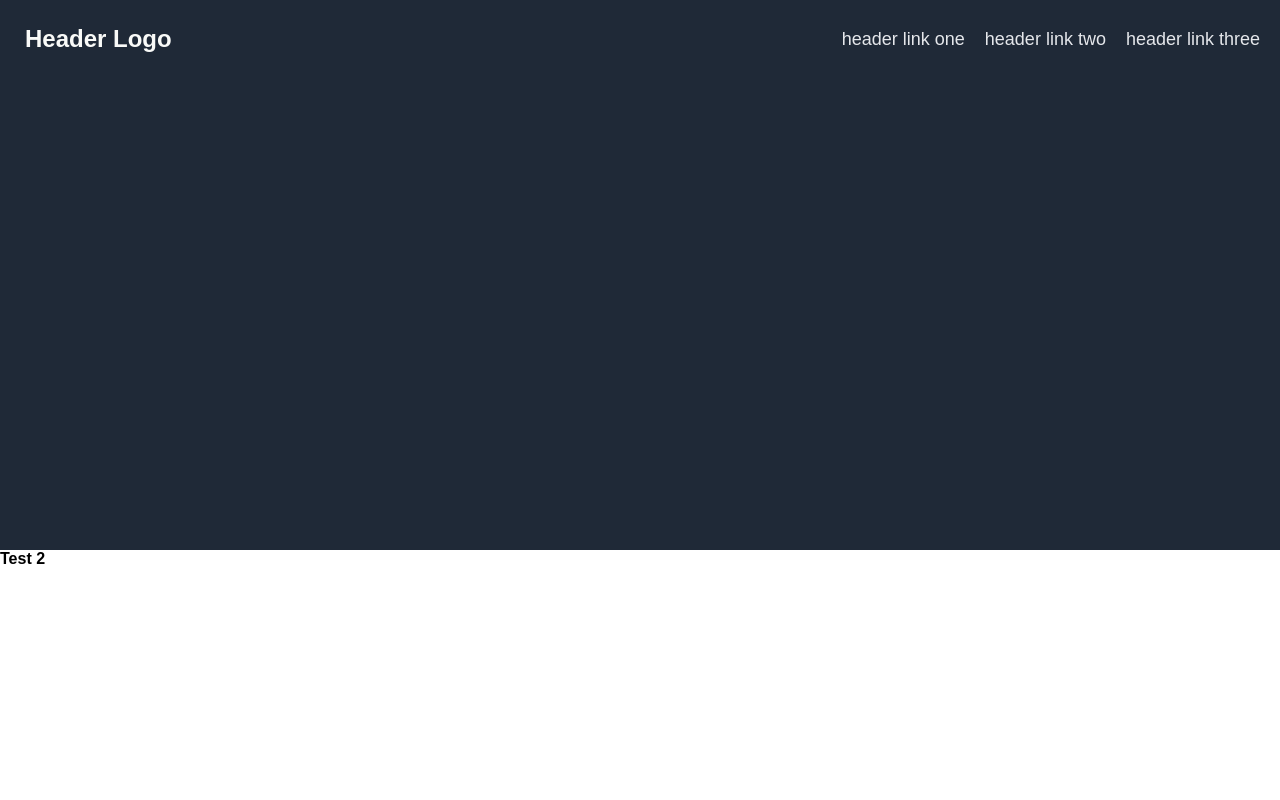
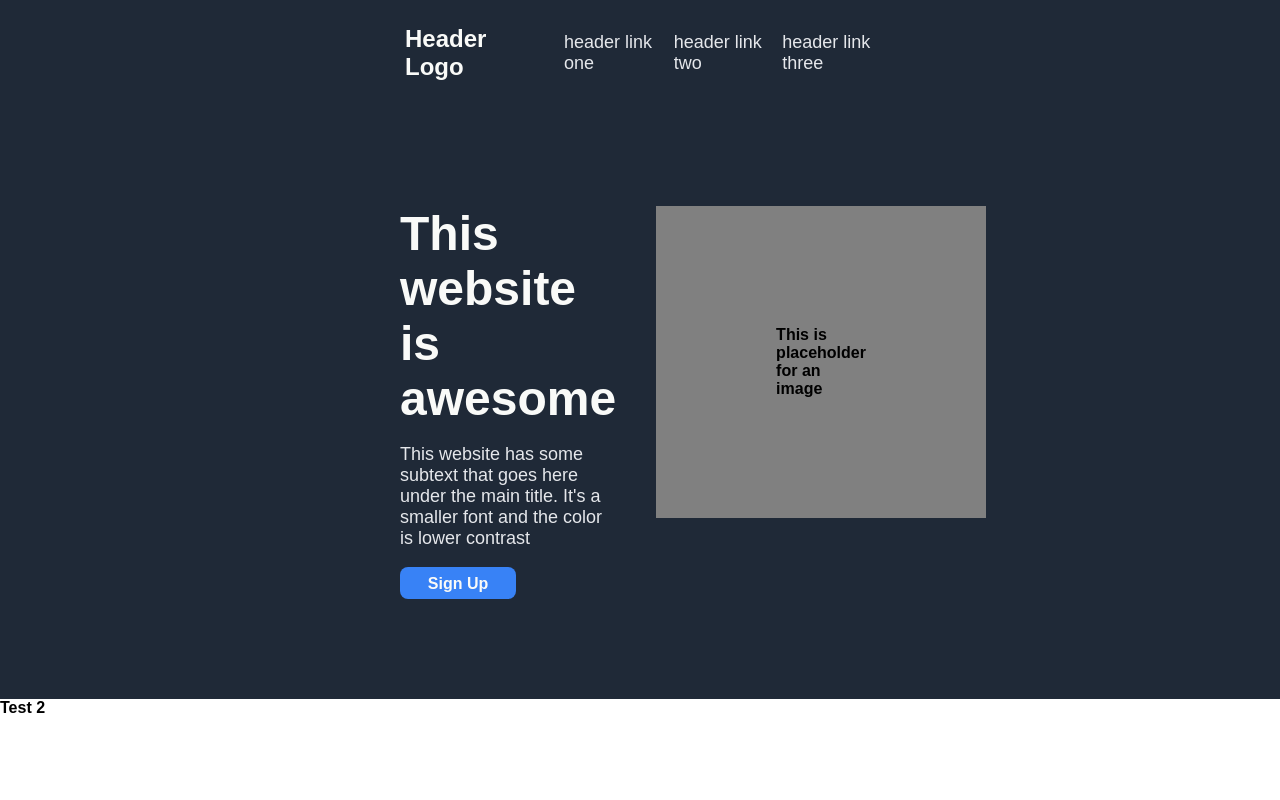
Before and after one commit to estacioramalho/odin-landing-page, a plain HTML site: page index.html in a window 1280 px wide. Shown: the top 800 px of the page. Drawn offline with Linux system fonts and the light colour scheme.

Commit message:
Updated Body/Header

```diff
--- a/index.html
+++ b/index.html
@@ -8,18 +8,28 @@
     <link rel="stylesheet" href="style.css">
 </head>
 <body>
-    <div class="headblock">
     <header>
         <h2>Header Logo</h2>
         <nav>
-                <ul class="menu">
+            <ul class="header-menu">
                 <li>header link one</li>
                 <li>header link two</li>
                 <li>header link three</li>
             </ul>
         </nav>
     </header>
-    </div>
+
+    <main class="main-top">
+        <section class="heroleft">
+            <p class="heromain">This website is awesome</p>
+            <p class="herosecondary">This website has some subtext that goes here under the main title. It's a smaller font and the color is lower contrast</p>
+            <div class="button"><b>Sign Up</b></div>
+        </section>
+
+        <aside class="hero-right">
+        <div class="placeholder"><b>This is placeholder for an image</b></div>
+        </aside>
+    </main>
 
     <div class="neckblock">
         <b>Test 2</b>
--- a/style.css
+++ b/style.css
@@ -1,64 +1,102 @@
 body{
-    margin: 0;
-    font-family: sans-serif;
+    margin:0;
+    font-family:sans-serif;
 }
 
-.headblock{
-    background-color:#1F2937;
-    height: 550px;
-}
-
+/*Header Block. Same background as the body*/
 header {
     display:flex;
     justify-content:space-between;
     padding:20px;
-    align-items: center;
+    align-items:center;
+    background-color:#1F2937;
+    padding-left:400px;
+    padding-right:400px;
 }
 
 /*Header Logo*/
 header h2{
     margin:0;
-    padding: 5px;
-    font-size: 24px;
+    padding:5px;
+    font-size:24px;
     font-weight:900;
     color:#f9faf8;
 }
 
 /*Header Links*/
-.menu {
-    list-style: none;
-    margin: 0;
-    display: flex;
-    gap: 20px;
-    font-size: 18px;
+.header-menu {
+    list-style:none;
+    margin:0;
+    display:flex;
+    gap:20px;
+    font-size:18px;
     color:#e5e7eb;
 }
 
+/*First section of main*/
+.main-top{
+       background-color:#1F2937;
+       padding:100px;
+       margin:0;
+       padding-left:400px;
+       padding-right:400px;
+       display: flex    ;
+}
+
+/*Hero Text*/
+.heromain{
+    font-size:48px;
+    font-weight:900;
+    color:#f9faf8;
+    margin:0;
+}
+
+.herosecondary{
+    color:#e5e7eb;
+    font-size: 18px;
+}
+
+.button{
+    color:#f9faf8;
+    background-color:#3882f6;
+    padding:8px;
+    border-radius:8px;
+    width: 100px;
+    height: 16px;
+    text-align: center;
+}
+
+.placeholder{
+background-color: gray;
+padding: 120px;
+margin-left: 40px;
+}
+
 .test{
-    margin: 0;
+    margin:0;
 }
 
 .test h2{
-    margin: 0;
+    margin:0;
     color:aqua;
 }
 
 .neckblock {
-    background-color: white;
-    height: 500px;
+    background-color:white;
+    height:500px;
 }
 
 .torsoblock {
-    background-color: #e5e7eb;
-    height: 450px;
+    background-color:#e5e7eb;
+    height:450px;
 }
 
 .legblock {
-    background-color: white;
-    height: 350px;
+    background-color:white;
+    height:350px;
 }
 
 .toesblock {
-    background-color: #1F2937;
-    height: 50px;
+    background-color:#1F2937;
+    height:50px;
 }
```
Lines whose indentation alone changed are shown as unchanged.
